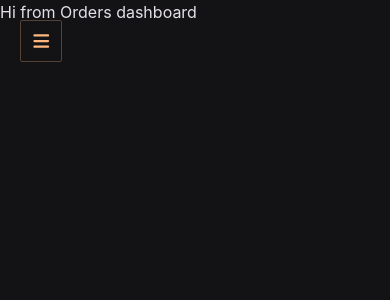
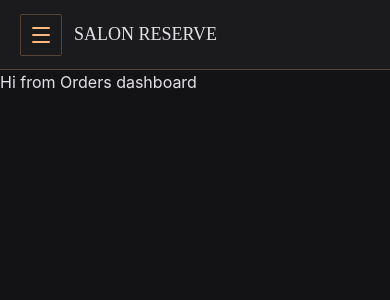
Before and after one commit to Hossamfcai/Hungry_Spot, a React (Vite) app: page /Dashboard/Orders in a window 390 px wide. Shown: the top 300 px of the page. Built offline with nearby package versions, Linux system fonts and the light colour scheme; sample sign-in values are in the browser's storage.

Commit message:
Edits in Sidebar Responsive

```diff
--- a/package.json
+++ b/package.json
@@ -11,8 +11,6 @@
     "preview": "vite preview"
   },
   "dependencies": {
-    "@fortawesome/free-solid-svg-icons": "^7.3.1",
-    "@fortawesome/react-fontawesome": "^3.5.0",
     "@hookform/resolvers": "^5.9.1",
     "@mantine/core": "^9.6.1",
     "@mantine/form": "^9.6.1",
--- a/src/Components/Layout/DashboardLayout.css
+++ b/src/Components/Layout/DashboardLayout.css
@@ -15,20 +15,14 @@
   position: fixed;
   top: 0;
   left: 0;
-
   width: 280px;
   height: 100vh;
-
   padding: 28px 12px;
-
   background: var(--color-surface-container-low);
   border-right: 1px solid var(--color-outline-variant);
-
   z-index: 1000;
-
   display: flex;
   flex-direction: column;
-
   transition: transform 0.3s ease;
 }
 
@@ -39,49 +33,37 @@
 .sidebar-brand {
   display: flex;
   align-items: center;
-
   gap: 12px;
-
   padding: 10px 8px 28px;
 }
 
 .brand-icon {
   width: 38px;
   height: 38px;
-
   display: flex;
   align-items: center;
   justify-content: center;
-
   background: var(--color-primary-container);
   color: var(--color-on-primary);
-
   border-radius: var(--radius-sm);
-
   flex-shrink: 0;
 }
 
 .sidebar-brand h2 {
   margin: 0;
-
   font-family: var(--font-serif);
   font-size: 18px;
   line-height: 1;
-
   color: var(--color-on-surface);
 }
 
 .sidebar-brand span {
   display: block;
-
   margin-top: 4px;
-
   font-family: var(--font-sans);
   font-size: 9px;
   font-weight: 700;
-
   letter-spacing: 0.08em;
-
   color: var(--color-primary);
 }
 
@@ -91,20 +73,14 @@
 
 .sidebar-close {
   display: none;
-
   margin-left: auto;
-
   width: 34px;
   height: 34px;
-
   border: none;
   border-radius: var(--radius-sm);
-
   background: transparent;
   color: var(--color-on-surface-variant);
-
   cursor: pointer;
-
   font-size: 18px;
 }
 
@@ -120,32 +96,22 @@
 .sidebar-nav {
   display: flex;
   flex-direction: column;
-
   gap: 4px;
 }
 
 .sidebar-link {
   position: relative;
-
   min-height: 44px;
-
   display: flex;
   align-items: center;
-
   gap: 14px;
-
   padding: 0 12px;
-
   text-decoration: none;
-
   color: var(--color-on-surface-variant);
-
   font-family: var(--font-sans);
   font-size: 12px;
   font-weight: 700;
-
   border-radius: var(--radius-sm);
-
   transition:
     background 0.2s ease,
     color 0.2s ease;
@@ -168,17 +134,12 @@
 
 .sidebar-link.active::before {
   content: "";
-
   position: absolute;
-
   left: 0;
   top: 6px;
   bottom: 6px;
-
   width: 3px;
-
   background: var(--color-primary);
-
   border-radius: 0 var(--radius-sm) var(--radius-sm) 0;
 }
 
@@ -188,15 +149,11 @@
 
 .sidebar-badge {
   padding: 4px 7px;
-
   background: var(--color-surface-container-highest);
   color: var(--color-primary);
-
   font-size: 9px;
   font-weight: 700;
-
   border-radius: var(--radius-sm);
-
   white-space: nowrap;
 }
 
@@ -206,34 +163,24 @@
 
 .admin-card {
   margin-top: auto;
-
   display: flex;
   align-items: center;
-
   gap: 10px;
-
   padding: 10px;
-
   background: var(--color-surface-container-high);
-
   border-radius: var(--radius-sm);
 }
 
 .admin-avatar {
   width: 34px;
   height: 34px;
-
   display: flex;
   align-items: center;
   justify-content: center;
-
   flex-shrink: 0;
-
   border-radius: 50%;
-
   background: var(--color-secondary-container);
   color: var(--color-on-secondary);
-
   font-family: var(--font-sans);
   font-size: 11px;
   font-weight: 800;
@@ -242,23 +189,19 @@
 .admin-info {
   display: flex;
   flex-direction: column;
-
   min-width: 0;
 }
 
 .admin-info strong {
   color: var(--color-primary);
-
   font-family: var(--font-sans);
   font-size: 10px;
 }
 
 .admin-info span {
   color: var(--color-on-surface-variant);
-
   font-family: var(--font-sans);
   font-size: 9px;
-
   white-space: nowrap;
   overflow: hidden;
   text-overflow: ellipsis;
@@ -270,9 +213,7 @@
 
 .dashboard-content {
   min-height: 100vh;
-
   margin-left: 280px;
-
   position: relative;
   z-index: 1;
 }
@@ -283,24 +224,16 @@
 
 .sidebar-toggle {
   display: none;
-
-  position: fixed;
-
-  top: 20px;
-  left: 20px;
-
   width: 42px;
   height: 42px;
-
   border: 1px solid var(--color-outline-variant);
   border-radius: var(--radius-sm);
-
   background: var(--color-surface-container-high);
   color: var(--color-primary);
-
   cursor: pointer;
 
-  z-index: 900;
+  /* FIX: Keep hamburger above main content and overlay */
+  z-index: 1001;
 
   font-size: 18px;
 }
@@ -311,17 +244,19 @@
 
 .sidebar-overlay {
   display: none;
-
   position: fixed;
-
   inset: 0;
-
   background: rgba(0, 0, 0, 0.6);
 
+  /* Below sidebar and hamburger */
   z-index: 999;
 
   opacity: 0;
   transition: opacity 0.3s ease;
+}
+
+.mobile-navbar {
+  display: none;
 }
 
 /* =========================
@@ -363,4 +298,27 @@
   .dashboard-content {
     margin-left: 0;
   }
+
+  .mobile-navbar {
+    display: flex;
+    align-items: center;
+    gap: 12px;
+    height: 70px;
+    padding: 0 20px;
+    background: var(--color-surface-container-low);
+    border-bottom: 1px solid var(--color-outline-variant);
+  }
+
+  .mobile-navbar h2 {
+    margin: 0;
+    font-family: var(--font-serif);
+    font-size: 18px;
+    color: var(--color-on-surface);
+  }
+
+  .sidebar-toggle {
+    position: static;
+    width: 42px;
+    height: 42px;
+  }
 }
--- a/src/Components/Layout/DashboardLayout.jsx
+++ b/src/Components/Layout/DashboardLayout.jsx
@@ -1,30 +1,46 @@
 import { Outlet } from "react-router-dom";
-import { useState } from "react";
-import { FontAwesomeIcon } from "@fortawesome/react-fontawesome";
-import { faBars } from "@fortawesome/free-solid-svg-icons";
+import { useEffect, useState } from "react";
+import { Menu } from "lucide-react";
 
 import Sidebar from "../ui/Sidebar.jsx";
 import "./DashboardLayout.css";
 
 export default function DashboardLayout() {
   const [sidebarOpen, setSidebarOpen] = useState(false);
+  useEffect(() => {
+    const handleResize = () => {
+      if (window.innerWidth >= 1241) {
+        setSidebarOpen(false);
+      }
+    };
+
+    window.addEventListener("resize", handleResize);
+
+    return () => {
+      window.removeEventListener("resize", handleResize);
+    };
+  }, []);
 
   return (
     <>
       <div className="dashboard-layout">
-        {/* Sidebar */}
         <Sidebar isOpen={sidebarOpen} onClose={() => setSidebarOpen(false)} />
 
-        {/* Mobile hamburger */}
+        {/* Mobile Navbar */}
+        <header className="mobile-navbar">
+          {!sidebarOpen && (
             <button
               className="sidebar-toggle"
               onClick={() => setSidebarOpen(true)}
               aria-label="Open sidebar"
             >
-          <FontAwesomeIcon icon={faBars} />
+              <Menu size={24} />
             </button>
+          )}
 
-        {/* Main Content */}
+          <h2>SALON RESERVE</h2>
+        </header>
+
         <main className="dashboard-content">
           <Outlet />
         </main>
--- a/src/Components/ui/Sidebar.jsx
+++ b/src/Components/ui/Sidebar.jsx
@@ -1,38 +1,36 @@
 import React from "react";
 import { NavLink } from "react-router-dom";
-import { FontAwesomeIcon } from "@fortawesome/react-fontawesome";
 import {
-  faTableCellsLarge,
-  faBoxOpen,
-  faUsers,
-  faChartLine,
-  faSliders,
-  faXmark,
-  faWandMagicSparkles,
-} from "@fortawesome/free-solid-svg-icons";
+  ChartLine,
+  Package,
+  Users,
+  SlidersHorizontal,
+  X,
+  WandSparkles,
+} from "lucide-react";
 
 function Sidebar({ isOpen, onClose }) {
   const navItems = [
     {
       name: "Analytics Dashboard",
       path: "/Dashboard/Statistics",
-      icon: faChartLine,
+      icon: ChartLine,
     },
     {
       name: "Manage Products",
       path: "/Dashboard/Menu",
-      icon: faBoxOpen,
+      icon: Package,
       badge: "24 Items",
     },
     {
       name: "Manage Users",
       path: "/Dashboard/Users",
-      icon: faUsers,
+      icon: Users,
     },
     {
       name: "Manage Orders",
       path: "/Dashboard/Orders",
-      icon: faSliders,
+      icon: SlidersHorizontal,
     },
   ];
 
@@ -49,7 +47,7 @@ function Sidebar({ isOpen, onClose }) {
         {/* Brand */}
         <div className="sidebar-brand">
           <div className="brand-icon">
-            <FontAwesomeIcon icon={faWandMagicSparkles} />
+            <WandSparkles />
           </div>
 
           <div>
@@ -63,13 +61,16 @@ function Sidebar({ isOpen, onClose }) {
             onClick={onClose}
             aria-label="Close sidebar"
           >
-            <FontAwesomeIcon icon={faXmark} />
+            <X />
           </button>
         </div>
 
         {/* Navigation */}
         <nav className="sidebar-nav">
-          {navItems.map((item) => (
+          {navItems.map((item) => {
+            const Icon = item.icon;
+
+            return (
               <NavLink
                 key={item.name}
                 to={item.path}
@@ -78,7 +79,7 @@ function Sidebar({ isOpen, onClose }) {
                   `sidebar-link ${isActive ? "active" : ""}`
                 }
               >
-              <FontAwesomeIcon icon={item.icon} />
+                <Icon />
 
                 <span className="sidebar-link-text">{item.name}</span>
 
@@ -86,7 +87,8 @@ function Sidebar({ isOpen, onClose }) {
                   <span className="sidebar-badge">{item.badge}</span>
                 )}
               </NavLink>
-          ))}
+            );
+          })}
         </nav>
       </aside>
     </>
```
Also changed, not shown: 1 other file (tests, documents, lock files or other folders). Lines whose indentation alone changed are shown as unchanged.
